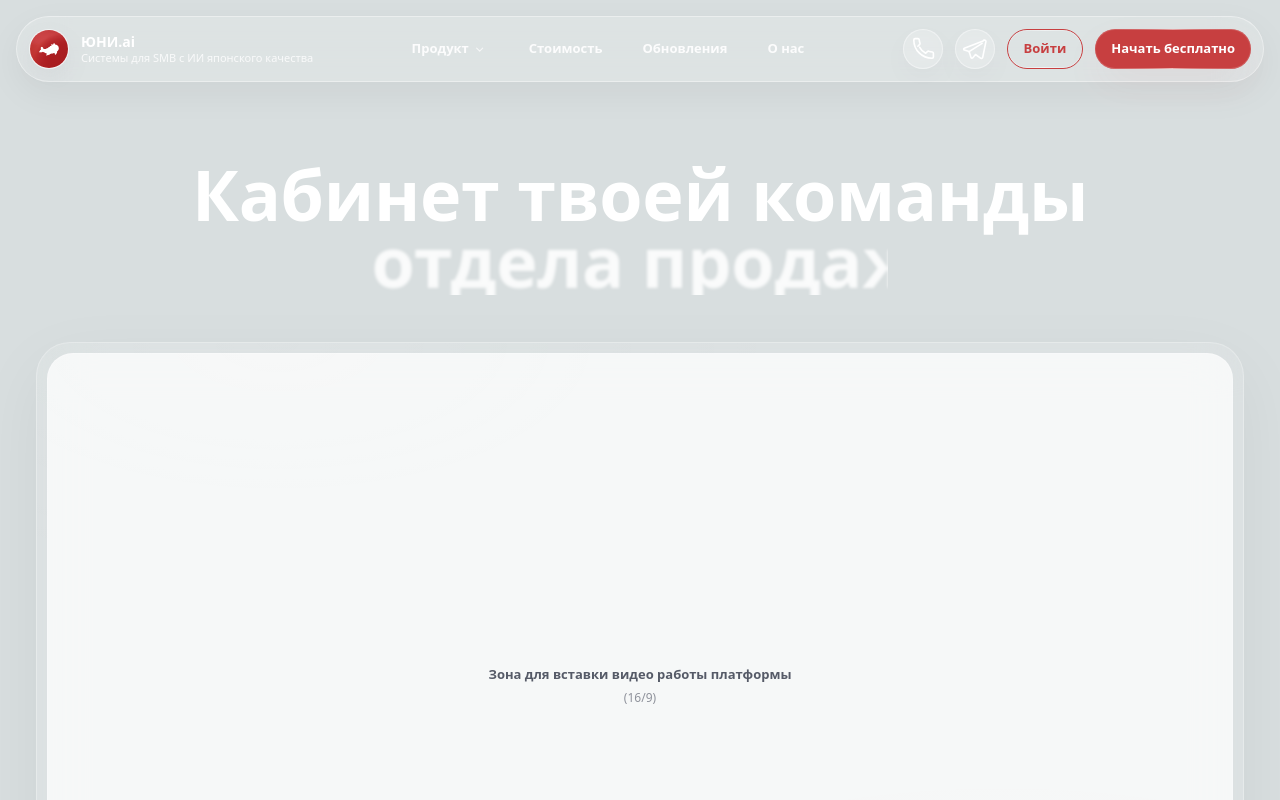
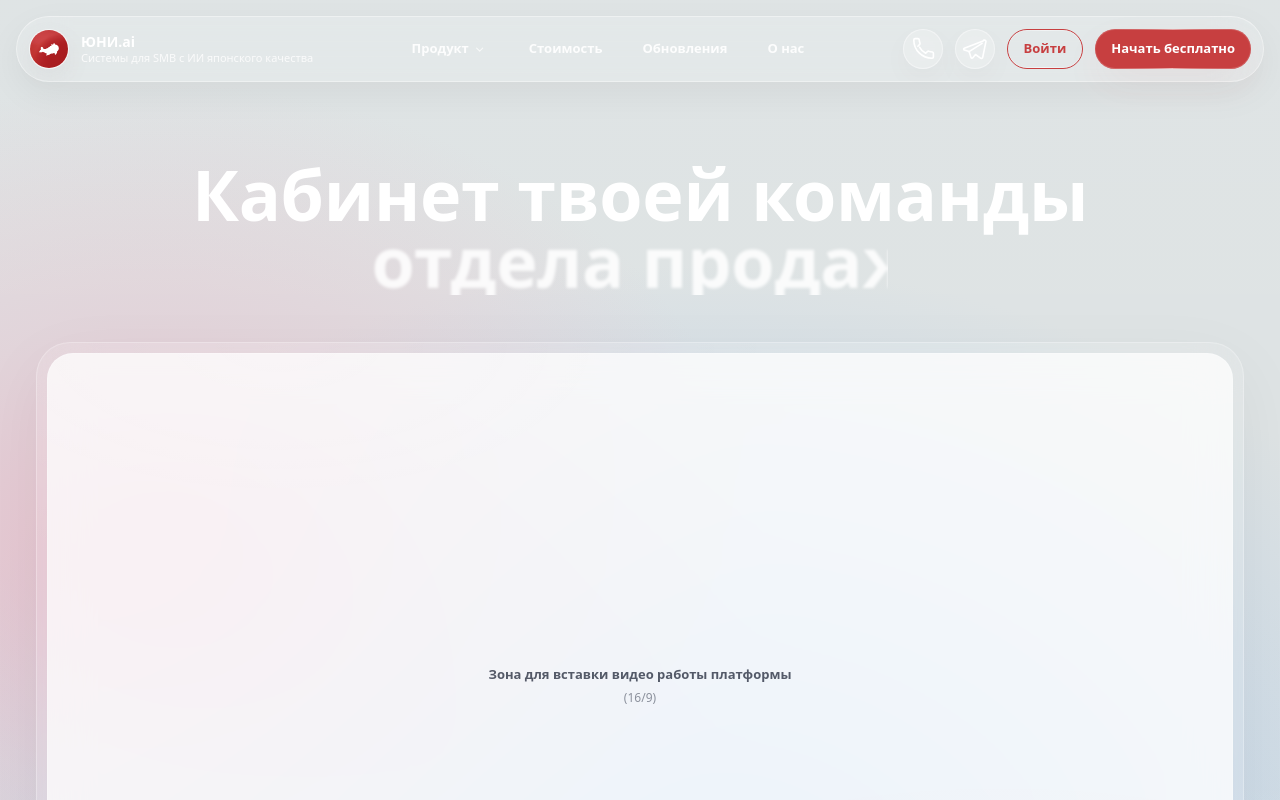
Before and after one commit to uniconsulting/uni.com, a Next.js app: page / in a window 1280 px wide. Shown: the top 800 px of the page. Built offline with nearby package versions, Linux system fonts and the light colour scheme.

Commit message:
Update globals.css

```diff
--- a/src/styles/globals.css
+++ b/src/styles/globals.css
@@ -17,79 +17,95 @@ body {
   background: #d8dedf;
 }
 
-/* слой общих градиентов на всю страницу */
-.page-gradients {
-  position: fixed;
-  inset: 0;
-  z-index: -10;
-  pointer-events: none;
-  background-size: 100% 1800px;
-  background-repeat: repeat-y;
-  background-position: center top;
+.bg-base {
+  background: #d8dedf; /* базовый цвет */
+}
 
-  /* чуть помогает композитингу на некоторых браузерах */
-  transform: translateZ(0);
+/* это “полотно” фона на всю высоту страницы */
+.page-bg {
+  min-height: 100vh;
+  position: relative;
+  isolation: isolate;
 
-  /* ВАЖНО: это просто градиенты, без filter: blur() */
+  background-color: #d8dedf;
+
+  /* один раз на всю страницу, без зацикливания */
+  background-repeat: no-repeat;
+  background-size: 100% 100%;
+  background-attachment: scroll;
+
+  /* чем больше пятен, тем “хаотичнее” и без повторов */
   background-image:
-    /* верхний левый розовый */
     radial-gradient(900px 700px at 12% 6%,
       rgba(236, 170, 190, 0.65) 0%,
-      rgba(236, 170, 190, 0.28) 32%,
-      transparent 62%
+      rgba(236, 170, 190, 0.26) 34%,
+      transparent 68%
+    ),
+    radial-gradient(1150px 900px at 55% 10%,
+      rgba(164, 198, 236, 0.90) 0%,
+      rgba(164, 198, 236, 0.38) 42%,
+      transparent 74%
+    ),
+    radial-gradient(900px 700px at 92% 14%,
+      rgba(255, 255, 255, 0.60) 0%,
+      rgba(255, 255, 255, 0.20) 46%,
+      transparent 76%
     ),
 
-    /* верхний синий “поток” */
-    radial-gradient(1100px 820px at 52% 10%,
-      rgba(164, 198, 236, 0.85) 0%,
-      rgba(164, 198, 236, 0.40) 38%,
-      transparent 68%
+    radial-gradient(1050px 820px at 18% 24%,
+      rgba(170, 204, 238, 0.72) 0%,
+      rgba(170, 204, 238, 0.28) 44%,
+      transparent 78%
     ),
-
-    /* верхний правый светлый */
-    radial-gradient(900px 700px at 92% 18%,
-      rgba(255, 255, 255, 0.55) 0%,
-      rgba(255, 255, 255, 0.18) 42%,
-      transparent 72%
-    ),
-
-    /* средний левый синий */
-    radial-gradient(1200px 900px at 18% 42%,
-      rgba(150, 186, 228, 0.70) 0%,
-      rgba(150, 186, 228, 0.30) 42%,
+    radial-gradient(900px 720px at 78% 30%,
+      rgba(255, 255, 255, 0.45) 0%,
+      rgba(255, 255, 255, 0.16) 42%,
       transparent 74%
     ),
 
-    /* средний правый розовый */
-    radial-gradient(980px 720px at 78% 54%,
+    radial-gradient(1200px 980px at 14% 46%,
+      rgba(150, 186, 228, 0.78) 0%,
+      rgba(150, 186, 228, 0.30) 46%,
+      transparent 80%
+    ),
+    radial-gradient(980px 760px at 84% 52%,
       rgba(245, 205, 220, 0.62) 0%,
-      rgba(245, 205, 220, 0.26) 40%,
-      transparent 72%
+      rgba(245, 205, 220, 0.24) 44%,
+      transparent 78%
+    ),
+    radial-gradient(920px 740px at 56% 58%,
+      rgba(255, 255, 255, 0.45) 0%,
+      rgba(255, 255, 255, 0.14) 46%,
+      transparent 78%
     ),
 
-    /* нижний левый розовый */
-    radial-gradient(1050px 780px at 12% 86%,
-      rgba(244, 200, 214, 0.62) 0%,
-      rgba(244, 200, 214, 0.22) 40%,
-      transparent 74%
+    radial-gradient(1200px 980px at 16% 70%,
+      rgba(150, 186, 228, 0.70) 0%,
+      rgba(150, 186, 228, 0.26) 48%,
+      transparent 82%
+    ),
+    radial-gradient(1100px 860px at 78% 74%,
+      rgba(245, 205, 220, 0.58) 0%,
+      rgba(245, 205, 220, 0.22) 46%,
+      transparent 80%
     ),
 
-    /* нижний правый светлый */
-    radial-gradient(1200px 900px at 82% 92%,
+    radial-gradient(1100px 860px at 92% 86%,
       rgba(255, 255, 255, 0.62) 0%,
-      rgba(255, 255, 255, 0.20) 44%,
-      transparent 76%
+      rgba(255, 255, 255, 0.20) 48%,
+      transparent 82%
+    ),
+    radial-gradient(1050px 820px at 10% 92%,
+      rgba(244, 200, 214, 0.60) 0%,
+      rgba(244, 200, 214, 0.20) 46%,
+      transparent 82%
     ),
 
-    /* мягкая общая “дымка” */
     linear-gradient(180deg,
-      rgba(255,255,255,0.20) 0%,
+      rgba(255,255,255,0.18) 0%,
       rgba(255,255,255,0.06) 28%,
       rgba(255,255,255,0.10) 100%
     );
-
-  background-repeat: no-repeat;
-  background-size: cover;
 }
 
 /* === LiquidGlass helpers === */
```
